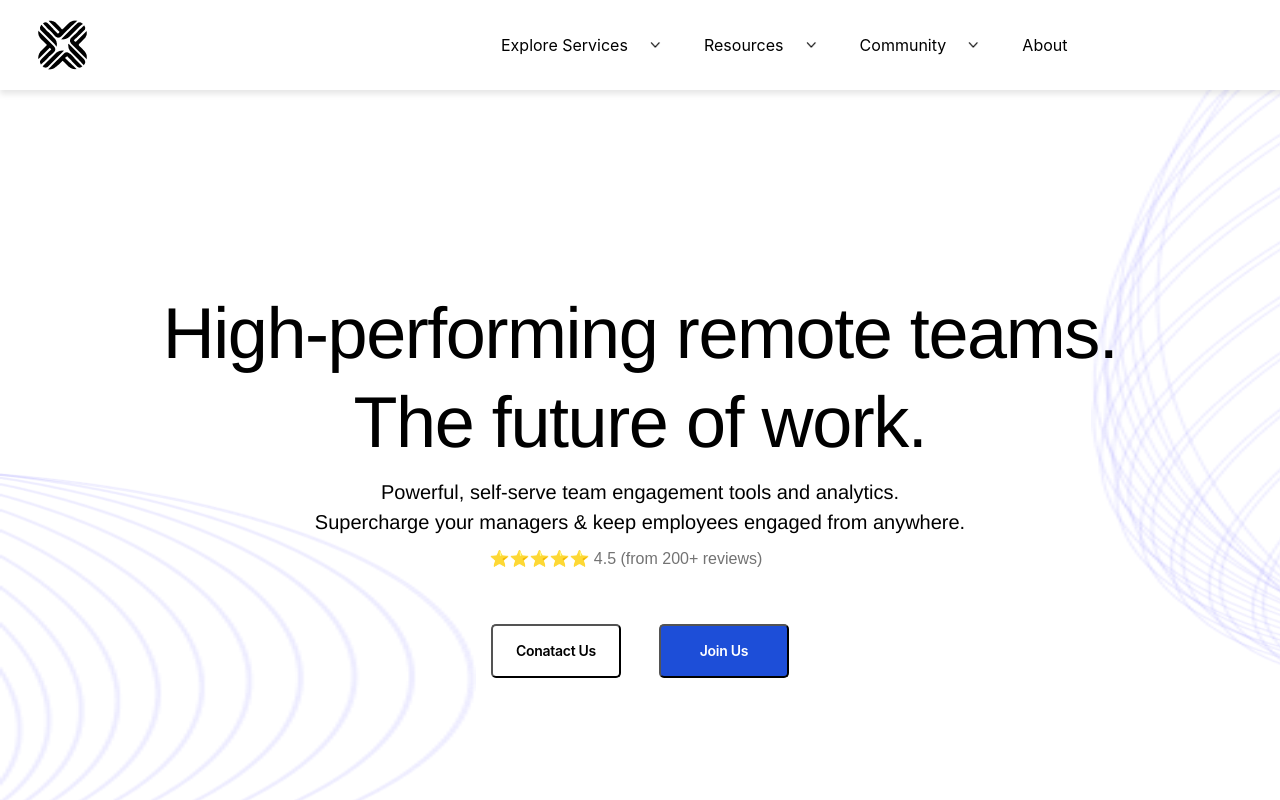
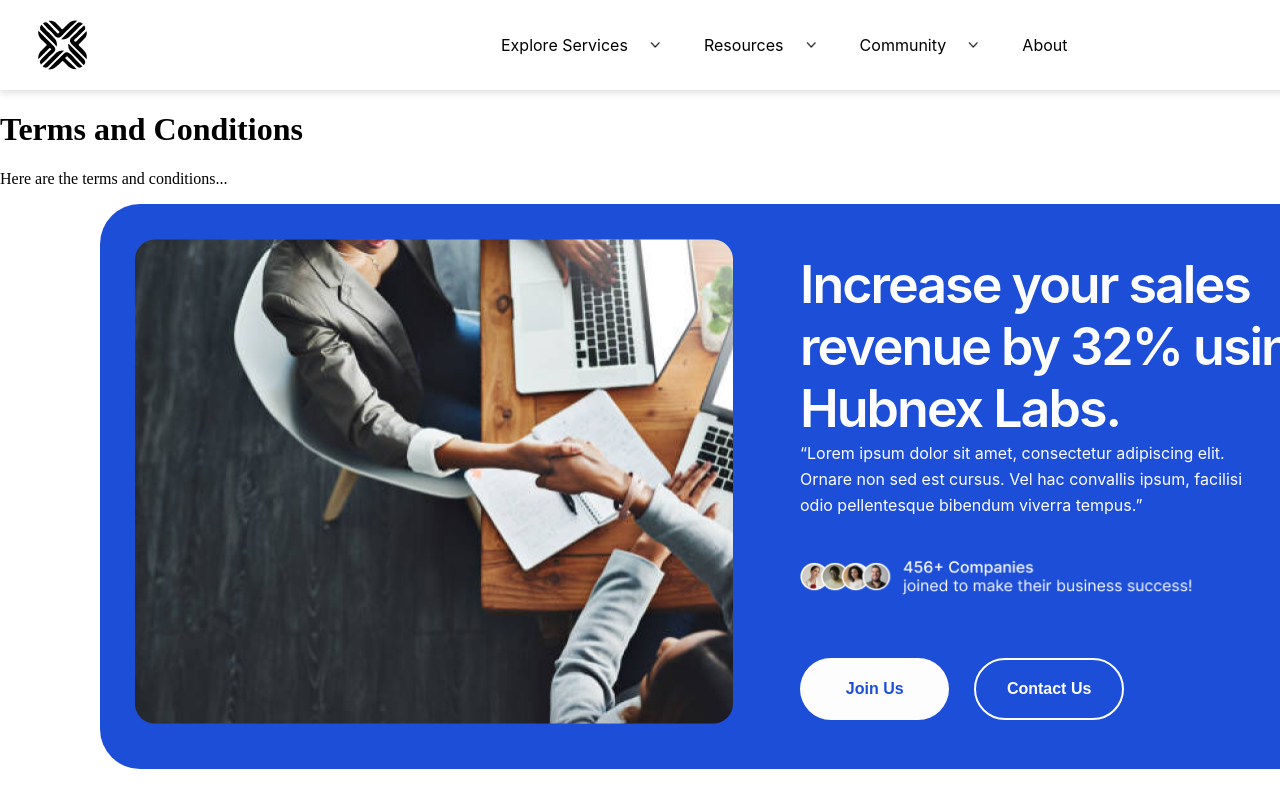
Before and after one commit to Darsh2308/hubnex-landingpage, a React (Vite) app: page /terms-and-conditions in a window 1280 px wide. Built offline with nearby package versions, Linux system fonts and the light colour scheme.

Commit message:
Your commit message

```diff
--- a/src/App.tsx
+++ b/src/App.tsx
@@ -1,16 +1,23 @@
 // src/App.tsx
 import React from 'react';
+import { BrowserRouter as Router, Route, Routes } from 'react-router-dom'; // Import Router components
 import Header from './components/Header'; // Import the Header component
 import Footer from './components/Footer'; // Import the Footer component
 import LandingPage from './pages/LandingPage'; // Import the LandingPage component
+import TermsAndConditions from './pages/Terms&Conditions'; // Import the Terms and Conditions page
 
 const App: React.FC = () => {
   return (
-    <div className="App">
-      <Header /> {/* Render the Header component */}
-      <LandingPage /> {/* Render the LandingPage component */}
-      <Footer /> {/* Render the Footer component */}
-    </div>
+    <Router>
+      <div className="App">
+        <Header /> {/* Render the Header component */}
+        <Routes>
+          <Route path="/" element={<LandingPage />} /> {/* Render the LandingPage component at the root */}
+          <Route path="/terms-and-conditions" element={<TermsAndConditions />} /> {/* Add the route for Terms & Conditions page */}
+        </Routes>
+        <Footer /> {/* Render the Footer component */}
+      </div>
+    </Router>
   );
 };
 
--- a/src/components/Footer.tsx
+++ b/src/components/Footer.tsx
@@ -1,11 +1,24 @@
 import React from 'react';
+import { Link } from 'react-router-dom'; // Import Link from react-router-dom
 import Bottombar from '../assets/BottomBar.png'; // Import the PNG image as Bottombar
+import FooterImage from '../assets/footer1.png'; // Import the PNG image as FooterImage
+import FooterImage2 from '../assets/footer2.2.png'; // Import the new image as FooterImage2
 
 const Footer: React.FC = () => {
   return (
+    <>
+      <div className="footer1">
+        <img src={FooterImage} alt="Footer 1" className="footer1-image" />
+        <div className="footer2">
+          <h2 className="footer2-title">Increase your sales revenue by 32% using Hubnex Labs.</h2>
+          <h2 className="footer2-text">“Lorem ipsum dolor sit amet, consectetur adipiscing elit.<br/> Ornare non sed est cursus. Vel hac convallis ipsum, facilisi <br/>odio pellentesque bibendum viverra tempus.”</h2>
+          <img src={FooterImage2} alt="Footer 2 Image" className="footer2-image" />
+          <button className="button1">Join Us</button>
+          <button className="button2">Contact Us</button>
+        </div>
+      </div>
+
       <div className="footer">
-
-
         {/* Larger section above */}
         <div className="footer-top">
           {/* Footer About Section (on the left) */}
@@ -22,9 +35,9 @@
             <div className="footer-column-1">
               <h3 className="column-title">Company</h3>
               <ul className="column-items">
-              <li>About Us</li>
-              <li>Contact Us</li>
-              <li>For Partners</li>
+                <li><a href="#">About Us</a></li>
+                <li><a href="#">Contact Us</a></li>
+                <li><a href="#">For Partners</a></li>
               </ul>
             </div>
 
@@ -32,18 +45,18 @@
             <div className="footer-column-2">
               <h3 className="column-title">Help</h3>
               <ul className="column-items">
-              <li>Grievance Redressal Policy</li>
-              <li>Terms & Conditions</li>
-              <li>Privacy Policy</li>
+                <li><a href="#">Grievance Redressal Policy</a></li>
+                <li><Link to="/terms-and-conditions">Terms & Conditions</Link></li> {/* Updated link to redirect to Terms & Conditions page */}
+                <li><a href="#">Privacy Policy</a></li>
               </ul>
             </div>
 
             <div className="footer-column-3">
               <h3 className="column-title">Resources</h3>
               <ul className="column-items">
-              <li>Blogs</li>
-              <li>Case Studies</li>
-              <li>Insights</li>
+                <li><a href="#">Blogs</a></li>
+                <li><a href="#">Case Studies</a></li>
+                <li><a href="#">Insights</a></li>
               </ul>
             </div>
           </div>
@@ -54,6 +67,7 @@
           <img src={Bottombar} alt="Bottom Bar" className="footer-image" />
         </div>
       </div>
+    </>
   );
 };
 
--- a/src/index.css
+++ b/src/index.css
@@ -189,6 +189,9 @@
   margin-left: 8px; /* Add space between the text and the icon */
 }
 
+/***************************************************************************************************************************************************/
+
+
 /* Footer Section */
 .footer {
   width: 1440px; /* Fixed width */
@@ -280,10 +283,12 @@
   list-style-type: none;
   padding: 0;
   margin: 0;
+  color: #000000;
 }
 
 .column-items li {
   margin-bottom: 8px; /* Space between items */
+  color: #000000;
 }
 
 /* Placeholder for other columns */
@@ -317,3 +322,112 @@
   height: auto; /* Maintain aspect ratio */
   object-fit: cover; /* Ensure the image covers the space */
 }
+
+
+.footer1 {
+  width: 1328px;
+  height: 565px;
+  gap: 10px;
+  border-radius: 40px 40px 40px 40px;
+  background-color: #1D4ED8;
+  margin-left: 100px;
+  margin-bottom: 200px;
+  position: relative;
+}
+
+.footer1-image {
+  width: 598px;
+  height: 485px;
+  gap: 0px;
+  opacity: 1;
+  margin-top: 35px;
+  margin-left: 35px;
+}
+
+.footer2 {
+  width: 567px;
+  height: 442.07px;
+  gap: 18px;
+  opacity: 1;
+  background-color: #1D4ED8;
+  position: absolute; /* Allow it to move freely inside footer1 */
+  top: 50px; /* Adjust to position it freely within footer1 */
+  left: 700px; /* Adjust to position it freely within footer1 */
+}
+
+.footer2-title {
+  font-family: Inter;
+  font-size: 52px;
+  font-weight: 600;
+  line-height: 62px;
+  letter-spacing: -2px;
+  text-align: left;
+  text-underline-position: from-font;
+  text-decoration-skip-ink: none;
+  color: #FDFDFD;
+  margin: 0;
+}
+
+.footer2-text {
+  font-family: Inter;
+  font-size: 16px;
+  font-weight: 400;
+  line-height: 26px;
+  text-align: left;
+  text-underline-position: from-font;
+  text-decoration-skip-ink: none;
+  color: #FDFDFD;
+  margin: 0;
+}
+
+.footer2-image {
+  width: 422.48px;
+  height: 38px;
+  gap: 14.54px;
+  opacity: 1;
+  position: absolute; /* Position the image inside footer2 */
+  bottom: 100px; /* Align the image at the bottom of footer2 */
+  left: 0; /* Align the image to the left of footer2 */
+}
+
+
+.button1 {
+  height: 62.07px;
+  width: 149.42px;
+  background-color: #FDFDFD;
+  border: none;
+  padding: 10px 20px;
+  font-size: 16px;
+  font-weight: 600;
+  color: #1D4ED8;
+  border-radius: 57.47px 57.47px 57.47px 57.47px;
+  cursor: pointer;
+  transition: background-color 0.3s ease;
+  margin-top: 140px;
+}
+
+.button1:hover {
+  background-color: #1D4ED8;
+  color: #FDFDFD;
+}
+
+.button2 {
+  height: 62.07px;
+  width: 149.42px;
+  background-color: #1D4ED8;
+  border: 2px solid #FDFDFD;
+  padding: 10px 20px;
+  font-size: 16px;
+  font-weight: 600;
+  color: #FDFDFD;
+  border-radius: 57.47px 57.47px 57.47px 57.47px;
+  cursor: pointer;
+  transition: background-color 0.3s ease;
+  margin-top: 140px;
+  margin-left: 25px;
+}
+
+.button2:hover {
+  background-color: #FDFDFD;
+  color: #1D4ED8;
+}
--- a/src/main.tsx
+++ b/src/main.tsx
@@ -3,6 +3,8 @@
 import ReactDOM from 'react-dom/client'; // Import the createRoot API
 import './index.css'; // Import global styles if any
 import './pages.css'; // Import pages.css for the styles of LandingPage and other pages
+import './pages2.css'; // Import the CSS file for LandingPage styles
+
 import App from './App';
 
 const rootElement = document.getElementById('root') as HTMLElement; // Get the root element
--- /dev/null
+++ b/src/pages/Terms&Conditions.tsx
@@ -0,0 +1,15 @@
+// src/pages/TermsAndConditions.tsx
+import React from 'react';
+import '../pages2.css'; // Import the CSS file for LandingPage styles
+
+
+const TermsAndConditions: React.FC = () => {
+  return (
+    <div>
+      <h1>Terms and Conditions</h1>
+      <p>Here are the terms and conditions...</p>
+    </div>
+  );
+};
+
+export default TermsAndConditions;
```
Also changed, not shown: src/assets/footer1.png (added), src/assets/footer2.2.png (added), src/pages2.css (added). Lines whose indentation alone changed are shown as unchanged.
